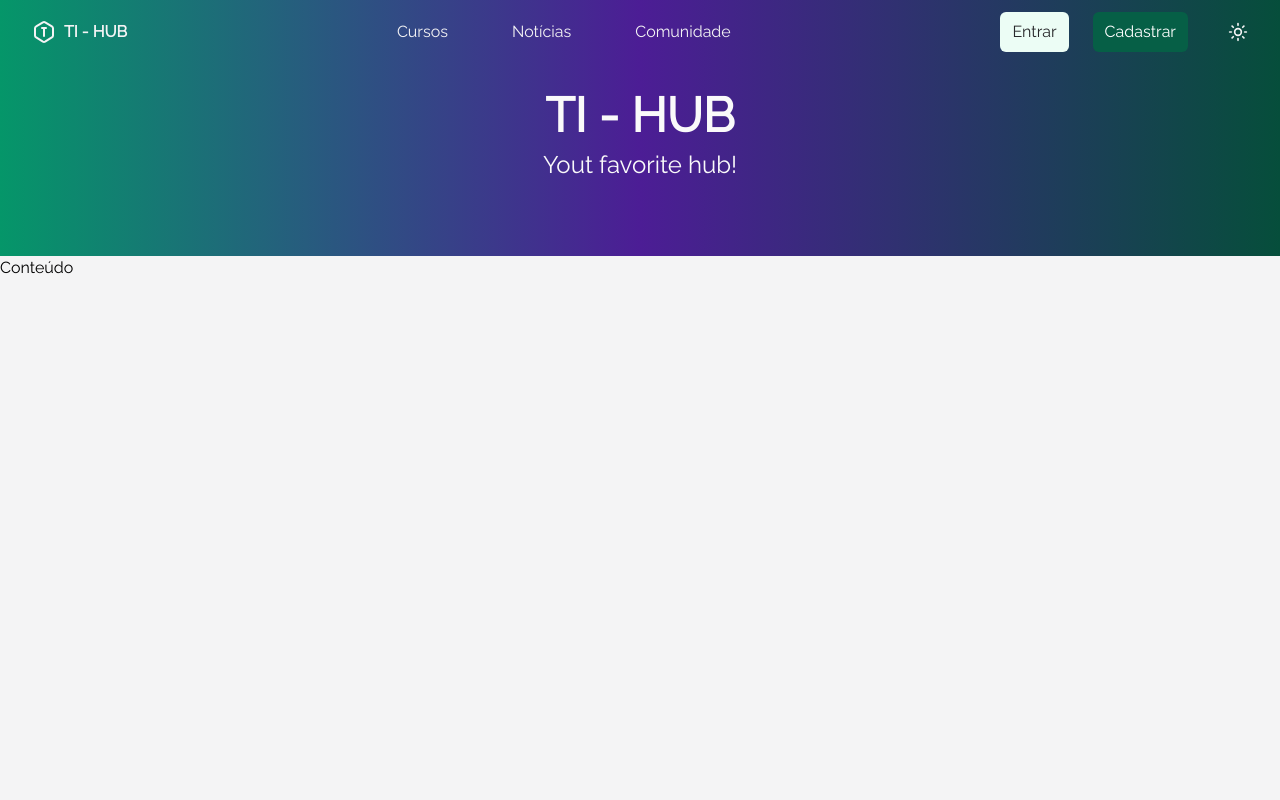
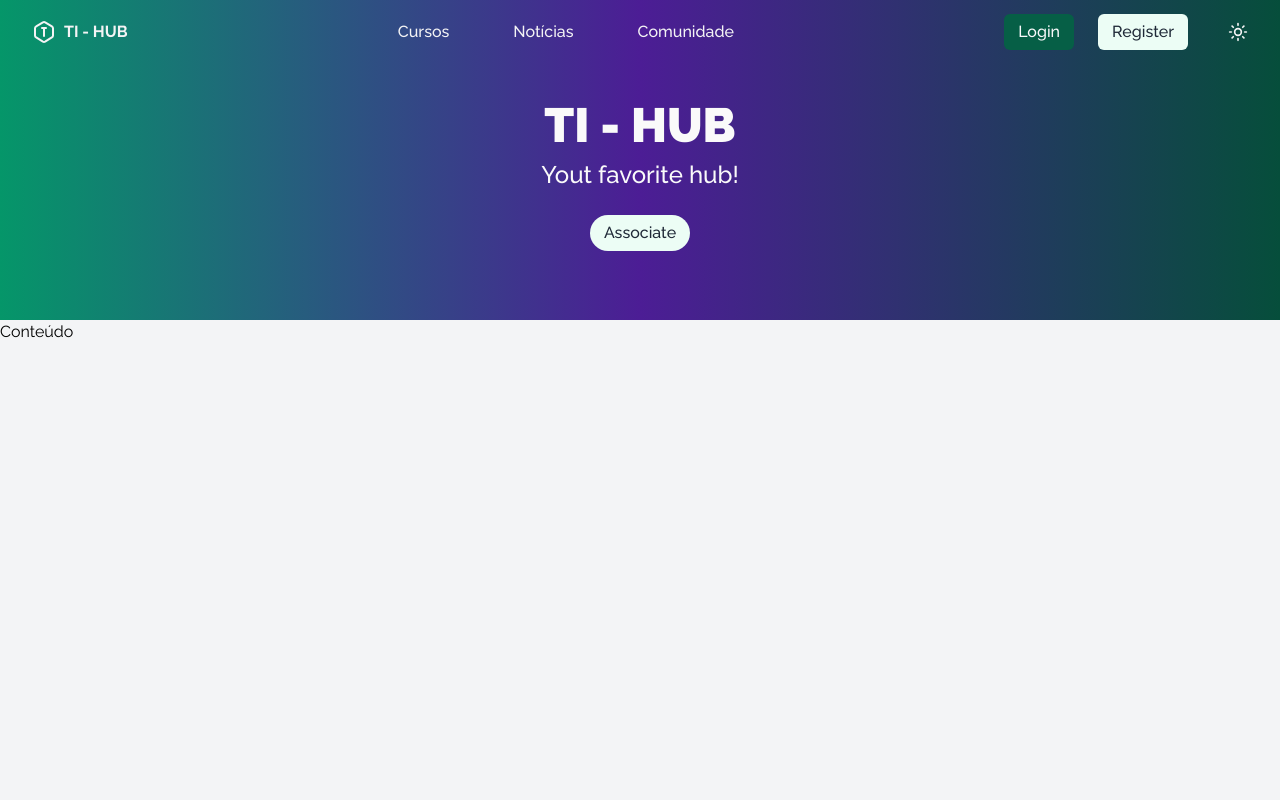
Before and after one commit to marialmeida1/ti-hub, a React (Create React App) app: page / in a window 1280 px wide. Shown: the top 800 px of the page. Built offline with nearby package versions, Linux system fonts and the light colour scheme.

Commit message:
Finalizado atualizações do inicio

```diff
--- a/public/index.html
+++ b/public/index.html
@@ -10,7 +10,7 @@
   <link rel="apple-touch-icon" href="%PUBLIC_URL%/logo192.png" />
   <link rel="preconnect" href="https://fonts.googleapis.com">
   <link rel="preconnect" href="https://fonts.gstatic.com" crossorigin>
-  <link href="https://fonts.googleapis.com/css2?family=Raleway&display=swap" rel="stylesheet">
+  <link href="https://fonts.googleapis.com/css2?family=Raleway:wght@100;200;300;400;500;600;700;800;900&display=swap" rel="stylesheet">
     <!--
       manifest.json provides metadata used when your web app is installed on a
       user's mobile device or desktop. See https://developers.google.com/web/fundamentals/web-app-manifest/
--- a/src/components/layout/Navbar.js
+++ b/src/components/layout/Navbar.js
@@ -5,6 +5,7 @@ import ThemeSwitcher from "../../theme/ThemeSwitcher";
 
 import { TbHexagonLetterT } from "react-icons/tb";
 import { FaBars } from "react-icons/fa";
+import Button from "./components/Button";
 
 
 function Navbar() {
@@ -38,15 +39,15 @@ function Navbar() {
                     <div className="flex flex-nowrap">
 
                         {/* Option Mobile */}
-                        <button onClick={handleOpen} className='md:hidden transition h-8 w-8 flex justify-center items-center hover:rounded-lg hover:bg-zinc-200'>
-                            <FaBars className="h-6 w-6  text-zinc-10" />
+                        <button onClick={handleOpen} className='md:hidden transition h-8 w-8 flex justify-center items-center hover:rounded-lg hover:bg-zinc-600 hover:opacity-70'>
+                            <FaBars className="h-6 w-6  text-zinc-100" />
                         </button>
 
                         {/* Option Web */}
                         <div className='hidden md:block'>
                             <div className='space-x-6'>
-                                <button className='btn btn-secondary'>Entrar</button>
-                                <button className='btn btn-primary'>Cadastrar</button>
+                                <Button color='primary' text='Login' />
+                                <Button color='secondary' text='Register' />
                             </div>
                         </div>
 
@@ -62,7 +63,7 @@ function Navbar() {
                 ) : <Dropdown />
                 }
             </div>
-        </nav>
+        </nav >
     );
 }
 
--- a/src/components/layout/Start.js
+++ b/src/components/layout/Start.js
@@ -1,6 +1,6 @@
 function Start(props) {
     return (
-        <div className={`bg-gradient-to-r from-emerald-600 via-violet-900 to-emerald-900 -mt-16 max-h-64 min-h-32 w-full ${props.align}`}>
+        <div className={`bg-gradient-to-r from-emerald-600 via-violet-900 to-emerald-900 -mt-16 max-h-80 min-h-32 w-full pt-40 ${props.align}`}>
             {props.children}
         </div>
     );
--- /dev/null
+++ b/src/components/layout/components/Button.js
@@ -0,0 +1,34 @@
+function Button({ color, rounded, text }) {
+
+    const colors = (value) => {
+        if (value == 'primary') {
+            return 'bg-emerald-800 text-gray-50 hover:bg-emerald-500'
+        }
+        else if (value == 'secondary') {
+            return 'bg-emerald-50 text-gray-800 hover:bg-gray-600 hover:text-gray-50'
+        }
+        else {
+            return 'bg-white text-black'
+        }
+    }
+
+    const roundeds = (value) => {
+        if (value == 'full') {
+            return 'rounded-full'
+        }
+
+        else {
+            return 'rounded-md'
+        }
+    }
+
+    const roundedStyles = roundeds(rounded)
+    const colorStyles = colors(color);
+    const defaultStyles = 'py-1.5 px-3.5 font-medium cursor-pointer'
+
+    return (
+        <button className={`${defaultStyles} ${colorStyles} ${roundedStyles}`}>{text}</button>
+    );
+}
+
+export default Button;
--- a/src/components/layout/components/Dropdown.js
+++ b/src/components/layout/components/Dropdown.js
@@ -1,6 +1,6 @@
 function Dropdown() {
     return (
-        <div className="flex justify-end md:hidden absolute w-full">
+        <div className="flex justify-end md:hidden absolute w-full font-semibold">
             <div className="flex flex-wrap w-32 me-12 z-10 space-y-3 bg-zinc-50 dark:bg-zinc-900 shadow-sm border border-zinc-200 dark:border-zinc-700 text-zinc-500 rounded p-3 -mt-2 py-5 ">
                 <div><button className="hover:text-gray-700">Cadastrar</button></div>
                 <div><button className="hover:text-gray-700">Entrar</button></div>
--- a/src/components/pages/Home.js
+++ b/src/components/pages/Home.js
@@ -1,15 +1,17 @@
 import Container from "../layout/Container";
 import Start from "../layout/Start";
+import Button from "../layout/components/Button";
 
 function Home() {
 
-    const align = 'flex flex-col justify-center items-center pt-24 pb-20'
+    const align = 'flex flex-col justify-center items-center py-32'
 
     return (
         <>
             <Start align={align}>
                 <h1 className="text-5xl font-black text-zinc-50 pb-2.5">TI - HUB</h1>
-                <p className="text-2xl font-medium text-zinc-50">Yout favorite hub!</p>
+                <p className="text-2xl font-medium text-zinc-50 pb-6">Yout favorite hub!</p>
+                <Button color='secondary' rounded="full" text="Associate" />
             </Start>
             <Container>
                 Conteúdo
--- a/src/index.css
+++ b/src/index.css
@@ -6,37 +6,11 @@
   html,
   body {
     font-family: "Raleway", system-ui, sans-serif;
-    @apply bg-zinc-100 dark:bg-zinc-900;
+    @apply bg-gray-100 dark:bg-gray-900;
   }
 
   .dark {
-    @apply bg-zinc-900 text-zinc-50;
-  }
-}
-
-@layer components {
-  .btn {
-    @apply py-2 px-3 bg-zinc-100 font-medium text-zinc-600 rounded-md cursor-pointer;
-  }
-
-  .btn:hover {
-    @apply transition ease-in-out delay-75  duration-300;
-  }
-
-  .btn-primary {
-    @apply bg-emerald-800 text-white;
-  }
-
-  .btn-primary:hover {
-    @apply bg-emerald-500;
-  }
-
-  .btn-secondary {
-    @apply bg-emerald-50 text-zinc-800;
-  }
-
-  .btn-secondary:hover {
-    @apply bg-zinc-800 text-zinc-50;
+    @apply bg-gray-900 text-zinc-50;
   }
 }
 
```
